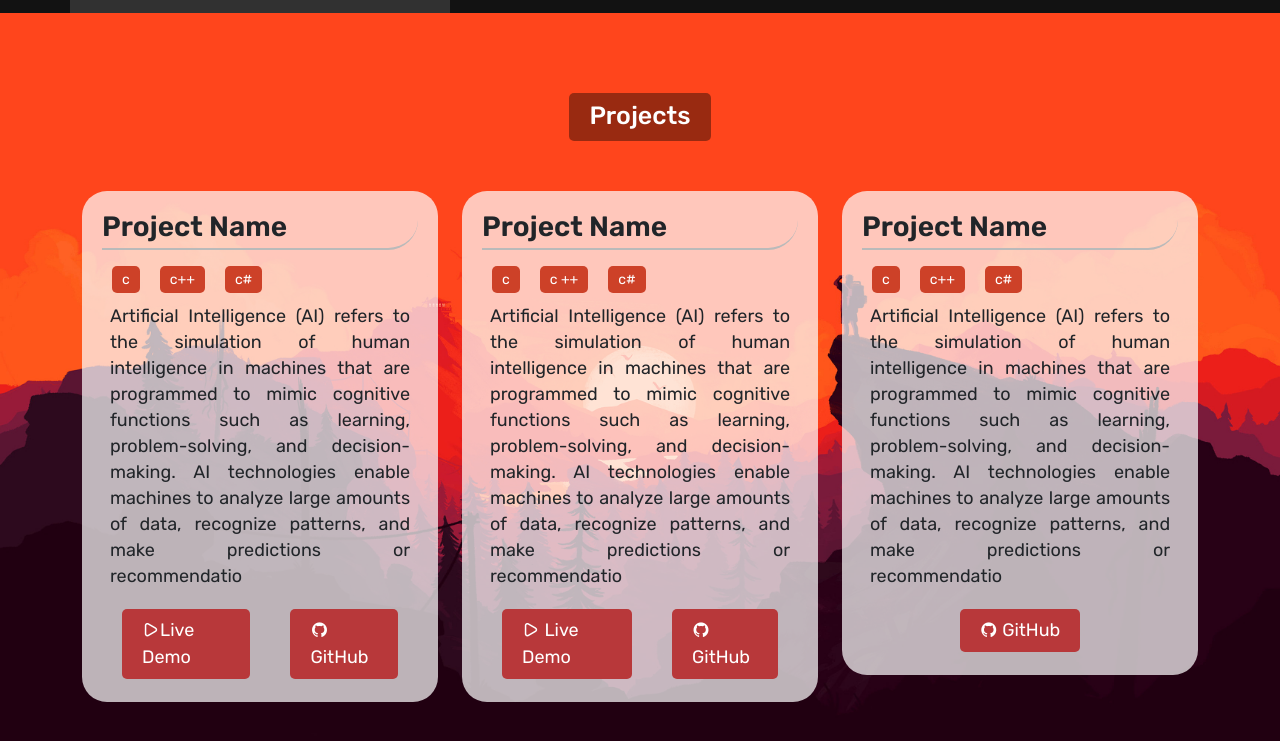
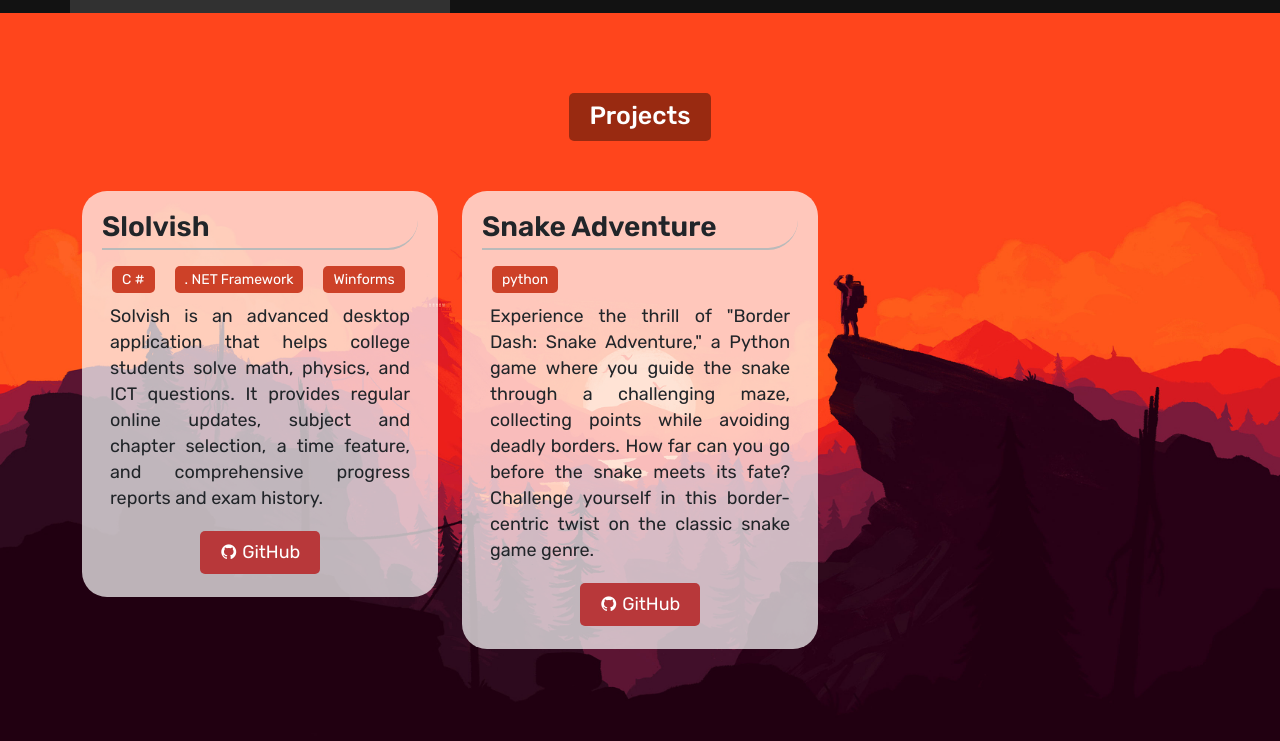
Before and after one commit to sakhadib/portfolio, a plain HTML site: page index.html in a window 1280 px wide. Shown: the part 1895-2636 px from the top of the page. Drawn offline with nearby package versions, Linux system fonts and the light colour scheme.

Commit message:
apatoto done

```diff
--- a/css/first.css
+++ b/css/first.css
@@ -141,7 +141,7 @@
     transition: all 0.7s ease 0s;
 }
 .icons:hover{
-    scale: 1.3;
+    /* scale: 1.3; */
 }
 
 .icons i{
@@ -151,10 +151,10 @@
     transition: all 0.7s ease 0s;
 }
 
-.icons i:hover{
-    font-size: 50px;
-    margin: 5px;
-    transition: all 0.5s ease 0s;
+.icons a:hover{
+    color: yellow;
+    rotate: 360deg;
+    transition: all 1.2s ease 0s;
 }
 
 
--- a/index.html
+++ b/index.html
@@ -49,11 +49,11 @@
                 <p class="home-sp">I am a <span id="word-flip"></span></p>
             </div>
             <div class="icons">
-                <a href="#"><i class="uil uil-github"></i></a>
-                <a href="#"><i class="uil uil-linkedin"></i></a>
-                <a href="#"><i class="uil uil-facebook"></i></a>
-                <a href="#"><i class="uil uil-youtube"></i></a>
-                <a href="#"><i class="uil uil-telegram-alt"></i></a>
+                <a href="https://github.com/sakhadib"><i class="uil uil-github"></i></a>
+                <a href="https://www.linkedin.com/in/adib-sakhawat-41991a267/"><i class="uil uil-linkedin"></i></a>
+                <a href="https://facebook.com/adib.sakhawat"><i class="uil uil-facebook"></i></a>
+                <a href="https://www.youtube.com/@sakhadib"><i class="uil uil-youtube"></i></a>
+                <a href="https://t.me/Adib_sakhawat"><i class="uil uil-telegram-alt"></i></a>
             </div>
         </section>
     </div>
@@ -179,58 +179,41 @@
                 <div class="col-lg-4">
                     <div class="sh-proj-block">
                         <div class="sh-proj-ttl">
-                            <p>Project Name</p>
+                            <p>Slolvish</p>
                         </div>
                         <div class="sh-proj-lang">
-                            <p>c</p>
-                            <p>c++</p>
-                            <p>c#</p>
+                            <p>C #</p>
+                            <p>. NET Framework</p>
+                            <p>Winforms</p>
                         </div>
                         <div class="sh-proj-dsc">
-                            <p>Artificial Intelligence (AI) refers to the simulation of human intelligence in machines that are programmed to mimic cognitive functions such as learning, problem-solving, and decision-making. AI technologies enable machines to analyze large amounts of data, recognize patterns, and make predictions or recommendatio</p>                        </div>
+                            <p>Solvish is an advanced desktop application that helps college students solve math, physics, and ICT questions. It provides regular online updates, subject and chapter selection, a time feature, and comprehensive progress reports and exam history.
+                            </p>
+                        </div>
                         <div class="sh-proj-dem">
-                            <a href="#"><i class="uil uil-play"></i>Live Demo</a>
-                            <a href="#"><i class="uil uil-github"></i> GitHub</a>
+                            <a href="https://github.com/sakhadib/project_solvish"><i class="uil uil-github"></i> GitHub</a>
                         </div>
                     </div>
                 </div>
                 <div class="col-lg-4">
                     <div class="sh-proj-block">
                         <div class="sh-proj-ttl">
-                            <p>Project Name</p>
+                            <p>Snake Adventure</p>
                         </div>
                         <div class="sh-proj-lang">
-                            <p>c</p>
-                            <p>c ++</p>
-                            <p>c#</p>
+                            <p>python</p>
                         </div>
                         <div class="sh-proj-dsc">
-                            <p>Artificial Intelligence (AI) refers to the simulation of human intelligence in machines that are programmed to mimic cognitive functions such as learning, problem-solving, and decision-making. AI technologies enable machines to analyze large amounts of data, recognize patterns, and make predictions or recommendatio</p>                        </div>
+                            <p>Experience the thrill of "Border Dash: Snake Adventure," a Python game where you guide the snake through a challenging maze, collecting points while avoiding deadly borders. How far can you go before the snake meets its fate? Challenge yourself in this border-centric twist on the classic snake game genre.</p>                        </div>
                         <div class="sh-proj-dem">
-                            <a href="#"><i class="uil uil-play"></i> Live Demo</a>
-                            <a href="#"><i class="uil uil-github"></i> GitHub</a>
+                            <!-- <a href="#"><i class="uil uil-play"></i> Live Demo</a> -->
+                            <a href="https://github.com/sakhadib/mini_projects/blob/main/python/snake.py"><i class="uil uil-github"></i> GitHub</a>
                         </div>
                     </div>
 
                 </div>
                 <div class="col-lg-4">
-                    <div class="sh-proj-block">
-                        <div class="sh-proj-ttl">
-                            <p>Project Name</p>
-                        </div>
-                        <div class="sh-proj-lang">
-                            <p>c</p>
-                            <p>c++</p>
-                            <p>c#</p>
-                        </div>
-                        <div class="sh-proj-dsc">
-                            <p>Artificial Intelligence (AI) refers to the simulation of human intelligence in machines that are programmed to mimic cognitive functions such as learning, problem-solving, and decision-making. AI technologies enable machines to analyze large amounts of data, recognize patterns, and make predictions or recommendatio</p>
-                        </div>
-                        <div class="sh-proj-dem">
-                            <a href="#"><i class="uil uil-github"></i> GitHub</a>
-                        </div>
-                    </div>
-
+                    <!-- More project -->
                 </div>
             </div>
         </div>
```
